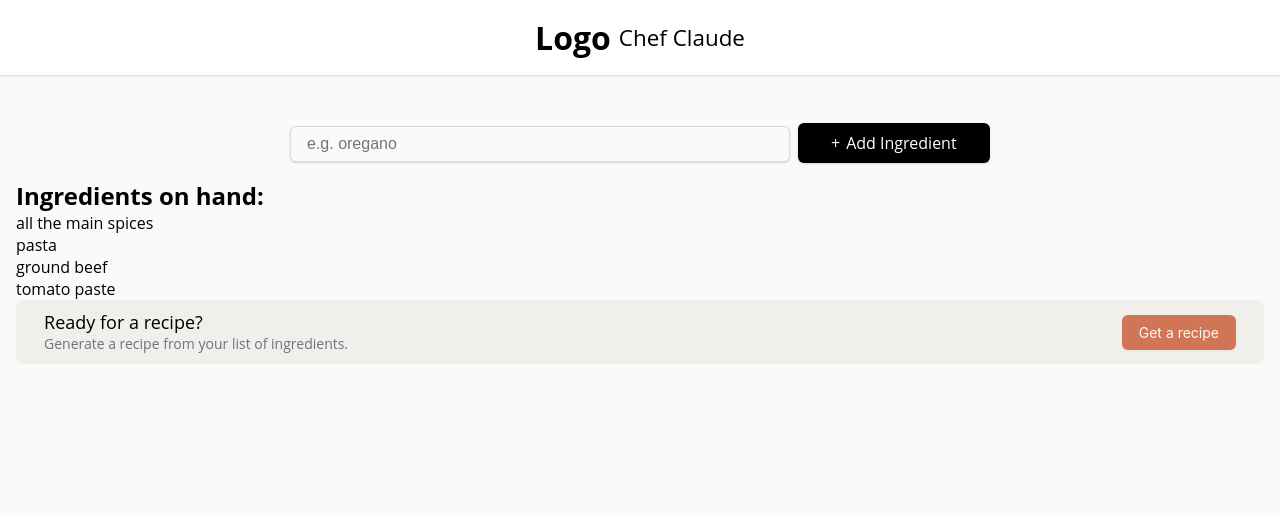
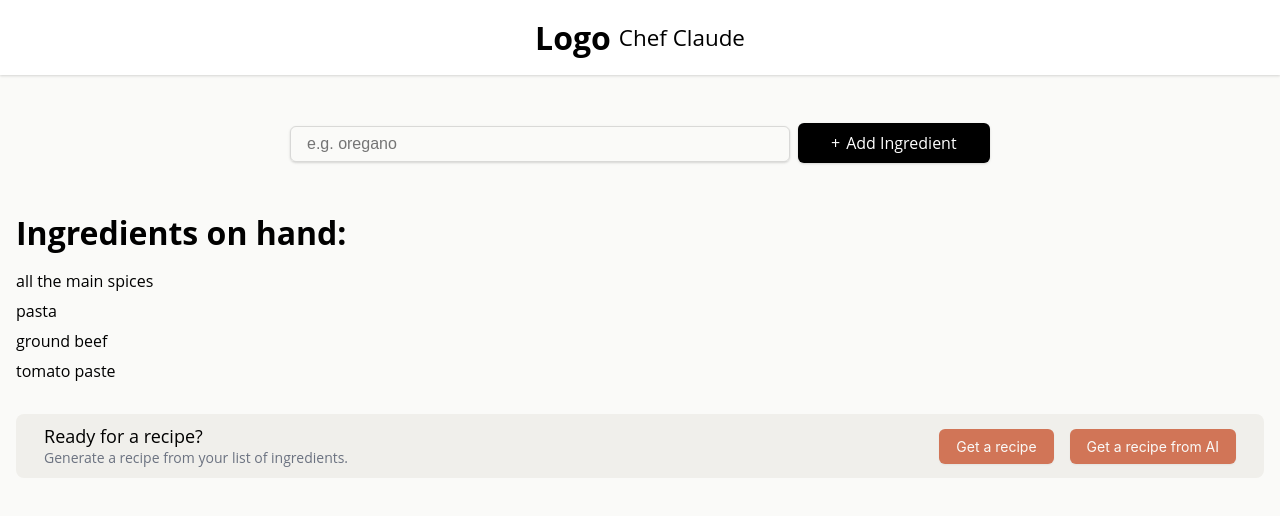
Before and after one commit to Jogata/SoftUni-React-Project, a React (Vite) app in the folder client/: page / in a window 1280 px wide. Shown: the top 516 px of the page. Built offline with nearby package versions, Linux system fonts and the light colour scheme; a web font is replaced by a local one.

Commit message:
practice

```diff
--- a/client/public/styles.css
+++ b/client/public/styles.css
@@ -1083,13 +1083,28 @@ main {
   background-color: #fff;
 }
 
+h2 {
+  margin: 2rem 0 1rem;
+  font-size: 2rem;
+}
+
+.ingredients-list li {
+  margin-bottom: 0.5rem;
+}
+
 .get-recipe-container {
+  margin: 2rem auto;
+  padding: 10px 28px;
   display: flex;
-  justify-content: space-between;
+  gap: 1rem;
   align-items: center;
+  /* justify-content: space-between; */
   border-radius: 8px;
-  background: #F0EFEB;
-  padding: 10px 28px;
+  background-color: #F0EFEB;
+}
+
+.get-recipe-container > div {
+  margin-right: auto;
 }
 
 .get-recipe-container h3 {
@@ -1119,3 +1134,31 @@ main {
 main article {
   display: block;
 }
+
+.suggested-recipe-container {
+  color: #475467;
+  font-size: 1.125rem;
+  font-weight: 400;
+  line-height: 28px;
+}
+
+.suggested-recipe-container ol {
+  /* margin: revert; */
+  margin-left: 1rem;
+}
+
+.suggested-recipe-container ul li,
+.suggested-recipe-container ol li {
+  margin-bottom: 8px;
+}
+
+.suggested-recipe-container h3 {
+  margin: 1rem 0 0.5rem;
+  font-size: 1.2rem;
+  border-bottom: 1px solid;
+}
+
+.suggested-recipe-container hr {
+  width: 50%;
+  margin: 1rem 0 0.5rem;
+}
--- a/client/src/components/recepies/Main.jsx
+++ b/client/src/components/recepies/Main.jsx
@@ -1,4 +1,29 @@
 import { useState } from "react";
+
+// import Anthropic from "@anthropic-ai/sdk";
+// import { HfInference } from '@huggingface/inference';
+
+// const SYSTEM_PROMPT = `
+// You are an assistant that receives a list of ingredients that a user has and suggests a recipe they could make with some or all of those ingredients. You don't need to use every ingredient they mention in your recipe. The recipe can include additional ingredients they didn't mention, but try not to include too many extra ingredients. Format your response in markdown to make it easier to render to a web page
+// `;
+
+async function getRecipeFromMistral(ingredientsArr) {
+    const ingredientsString = ingredientsArr.join(", ");
+
+    try {
+        const response = await hf.chatCompletion({
+            model: "mistralai/Mixtral-8x7B-Instruct-v0.1",
+            messages: [
+                { role: "system", content: SYSTEM_PROMPT },
+                { role: "user", content: `I have ${ingredientsString}. Please give me a recipe you'd recommend I make!` },
+            ],
+            max_tokens: 1024,
+        });
+        return response.choices[0].message.content;
+    } catch (err) {
+        console.error(err.message);
+    }
+}
 
 export function Main() {
     const [ingredients, setIngredients] = useState(
@@ -6,16 +31,22 @@ export function Main() {
     );
     const [value, setValue] = useState("");
     const [recipeVisible, setRecipeVisible] = useState(false);
+    const [recipe, setRecipe] = useState("");
 
     const ingredientsList = ingredients.map(ingredient => (
         <li key={ingredient}>{ingredient}</li>
     ))
 
+    async function getRecipe() {
+        const recipeMarkdown = await getRecipeFromMistral(ingredients);
+        setRecipe(recipeMarkdown);
+    }
+
     function displayRecipe() {
         setRecipeVisible(prev => !prev);
     }
 
-    function handleSubmit(event) {
+    function addIngredient(event) {
         event.preventDefault();
         const form = event.currentTarget;
         const formData = new FormData(form);
@@ -33,7 +64,7 @@ export function Main() {
 
     return (
         <main>
-            <form className="recipe-form" onSubmit={handleSubmit}>
+            <form className="recipe-form" onSubmit={addIngredient}>
                 <input
                     className="value"
                     type="text"
@@ -48,9 +79,16 @@ export function Main() {
 
             </form>
 
-            {ingredients.length > 0 && <IngredientsList ingredients={ingredients} ingredientsList={ingredientsList} displayRecipe={displayRecipe} />}
+            {ingredients.length > 0 &&
+                <IngredientsList
+                    ingredients={ingredients}
+                    ingredientsList={ingredientsList}
+                    displayRecipe={displayRecipe}
+                    getRecipe={getRecipe}
+                />
+            }
 
-            {recipeVisible && <Recipe />}
+            {recipeVisible && <Recipe recipe={recipe} />}
         </main>
     )
 }
@@ -78,6 +116,7 @@ function Recipe() {
                     <li>Salt and pepper to taste</li>
                     <li>8 oz pasta of your choice (e.g., spaghetti, penne, or linguine)</li>
                 </ul>
+                <hr />
                 <strong>Instructions:</strong>
                 <ol>
                     <li>Bring a large pot of salted water to a boil for the pasta.</li>
@@ -102,17 +141,27 @@ function Recipe() {
 function IngredientsList(props) {
     return (
         <section>
+
             <h2>Ingredients on hand:</h2>
+
             <ul className="ingredients-list" aria-live="polite">
                 {props.ingredientsList}
             </ul>
+
             {props.ingredients.length >= 4 &&
                 <div className="get-recipe-container">
                     <div>
                         <h3>Ready for a recipe?</h3>
                         <p>Generate a recipe from your list of ingredients.</p>
                     </div>
-                    <button onClick={props.displayRecipe}>Get a recipe</button>
+
+                    <button onClick={props.displayRecipe}>
+                        Get a recipe
+                    </button>
+
+                    <button onClick={props.getRecipe}>
+                        Get a recipe from AI
+                    </button>
                 </div>
             }
         </section>
```
